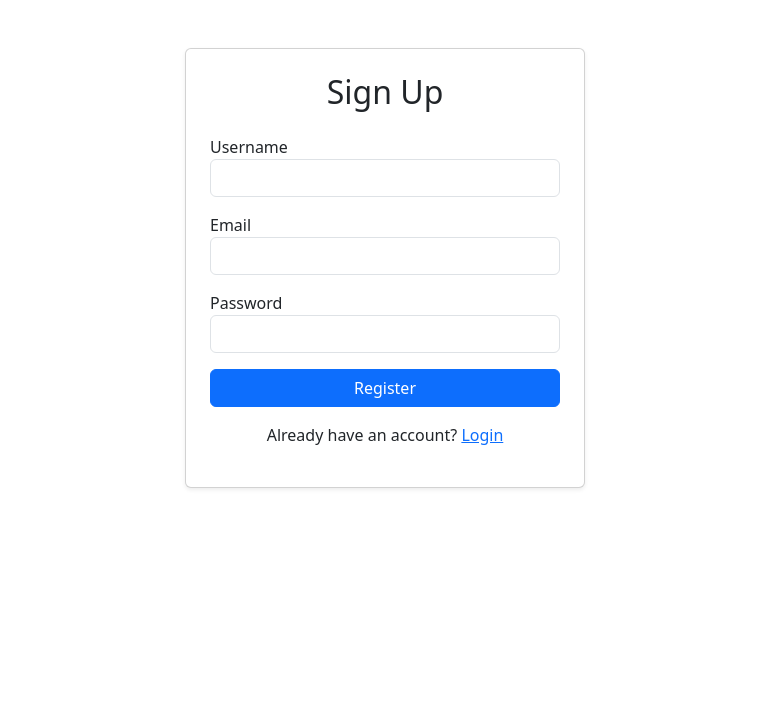
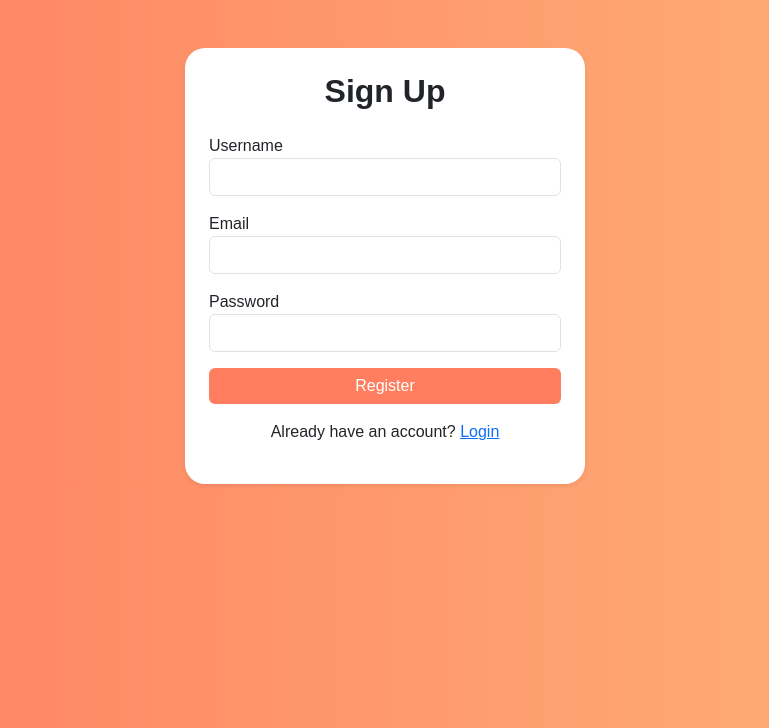
Before and after one commit to kynaaaan/CITS3403, a Python web app: template templates/registration.html in a window 1280 px wide. Shown: the top 728 px of the page, without its empty margins (255-1024 px from the left). Run offline with Jinja, Linux system fonts and the light colour scheme; the template is opened without the code that fills it, so the values that code supplies are empty.

Commit message:
Apply orange theme and update button styling

```diff
--- a/static/style.css
+++ b/static/style.css
@@ -0,0 +1,23 @@
+body {
+    background: linear-gradient(to right, #ff7e5f, #feb47b);
+    font-family: Arial, sans-serif;
+}
+
+.card {
+    border: none;
+    border-radius: 20px;
+}
+
+h2 {
+    font-weight: bold;
+}
+
+.btn-primary {
+    background-color: #ff7e5f;
+    border: none;
+    color: white;
+}
+
+.btn-primary:hover {
+    background-color: #db5436;
+}
--- a/templates/registration.html
+++ b/templates/registration.html
@@ -3,6 +3,7 @@
 <head>
     <title>Register</title>
     <link href="https://cdn.jsdelivr.net/npm/bootstrap@5.3.2/dist/css/bootstrap.min.css" rel="stylesheet">
+    <link rel="stylesheet" href="../static/style.css">
 </head>
 
 <body>
```
